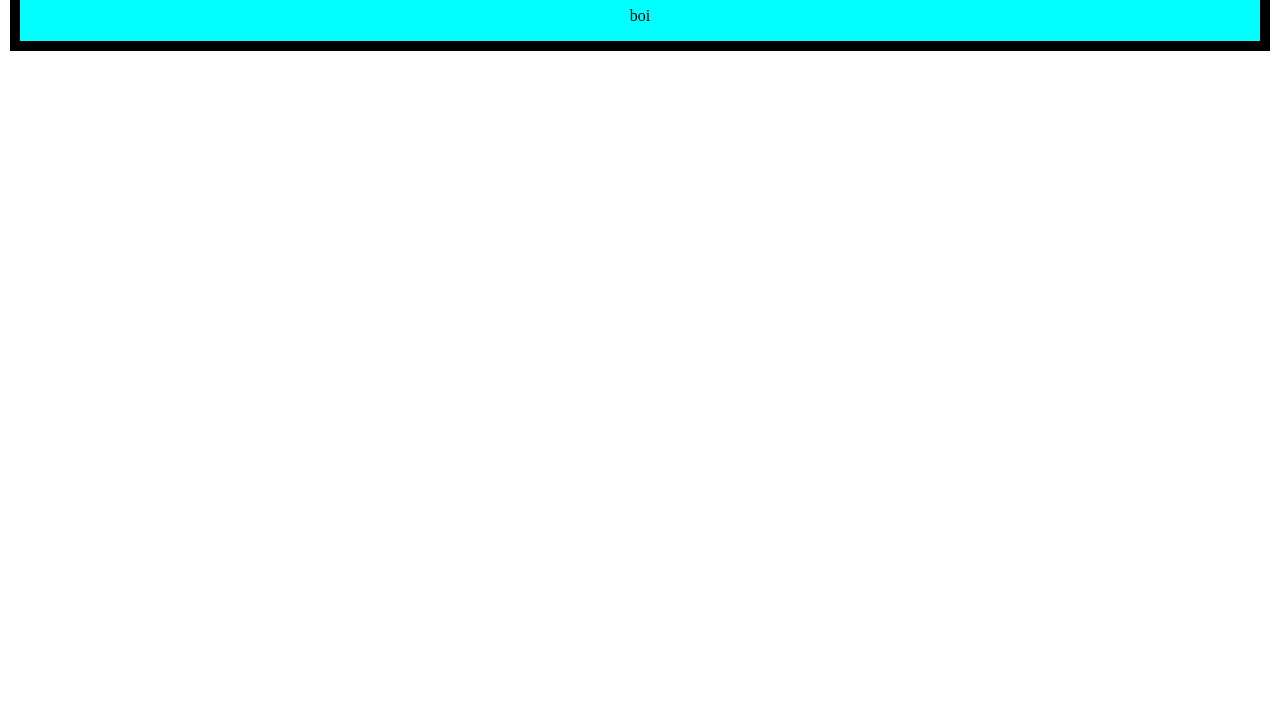
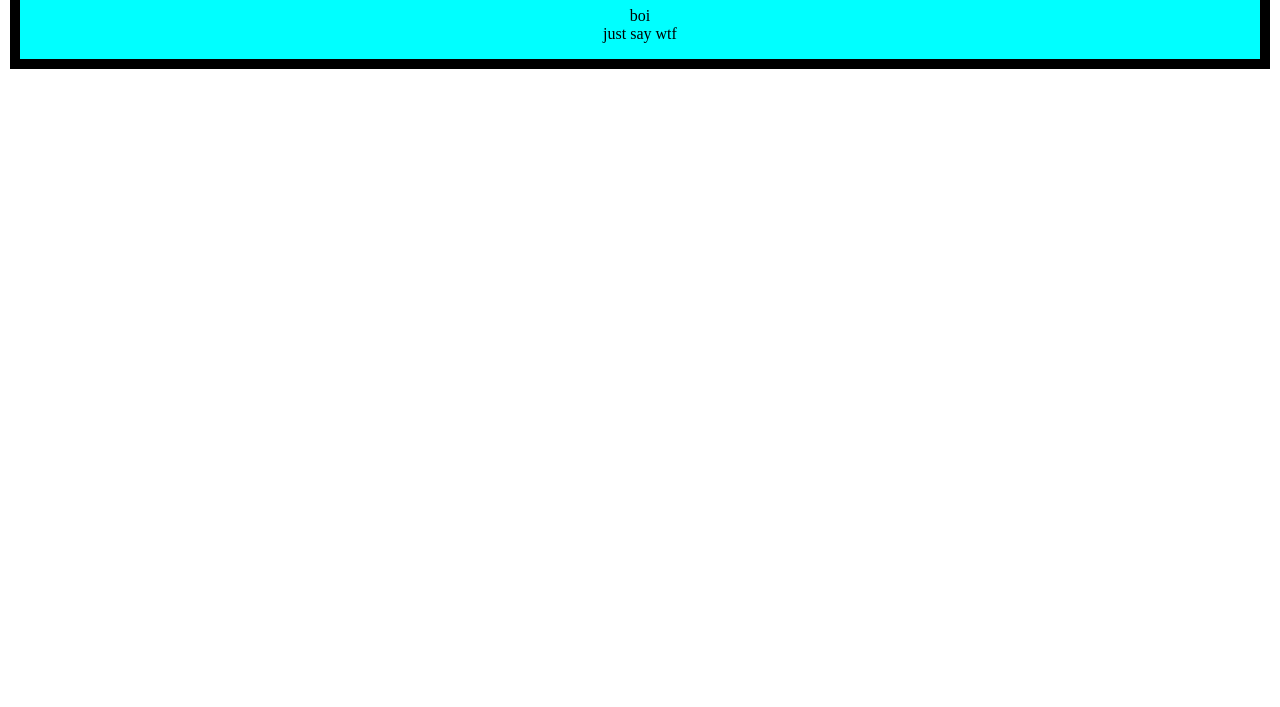
Before and after one commit to kalashjain1010/1stwebpage, a plain HTML site: page index.html in a window 1280 px wide. Shown: the part 93-800 px from the top of the page. Drawn offline with Linux system fonts and the light colour scheme.

Commit message:
Update index.html

```diff
--- a/index.html
+++ b/index.html
@@ -10,7 +10,7 @@
 <body>
     <div class = "papa">
         <h1>kalash</h1>
-        <p>boi</p>
+        <p>boi<br> just say wtf</p>
     </div>
 
 </body>
```
